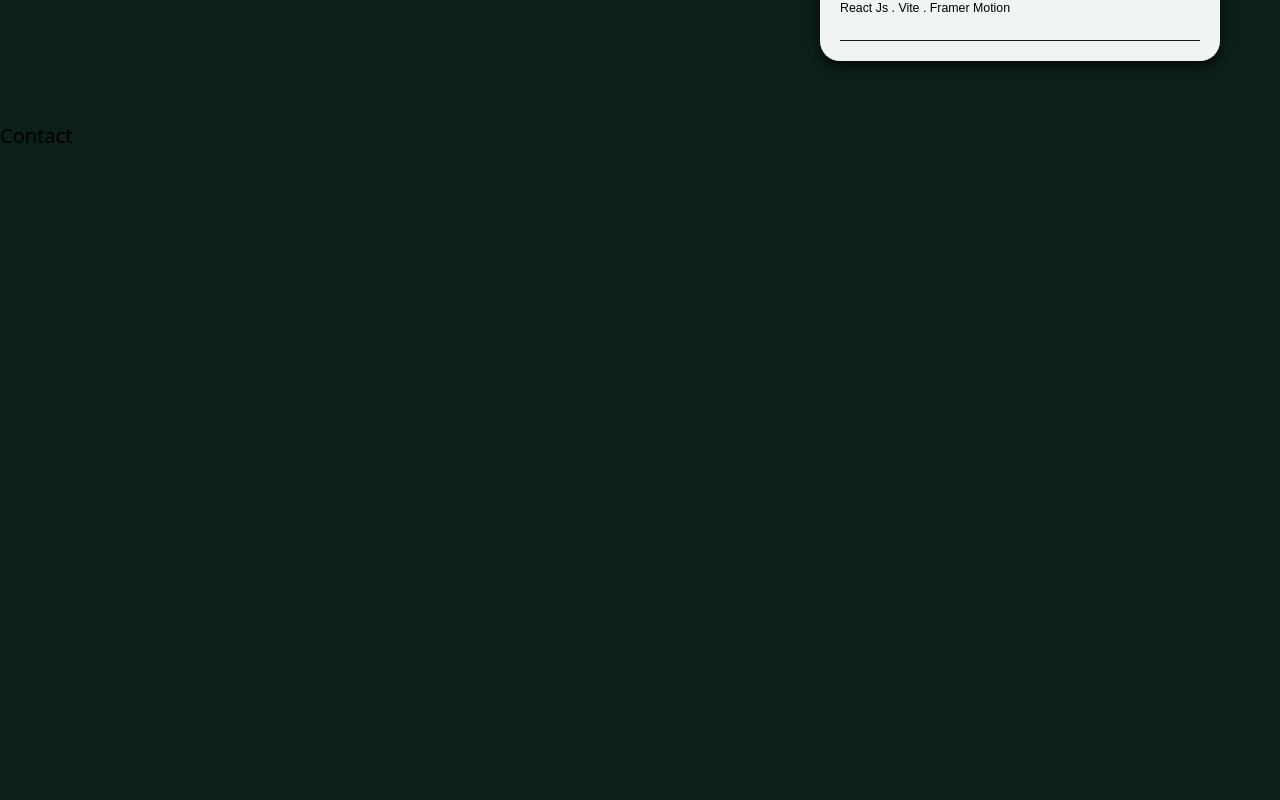
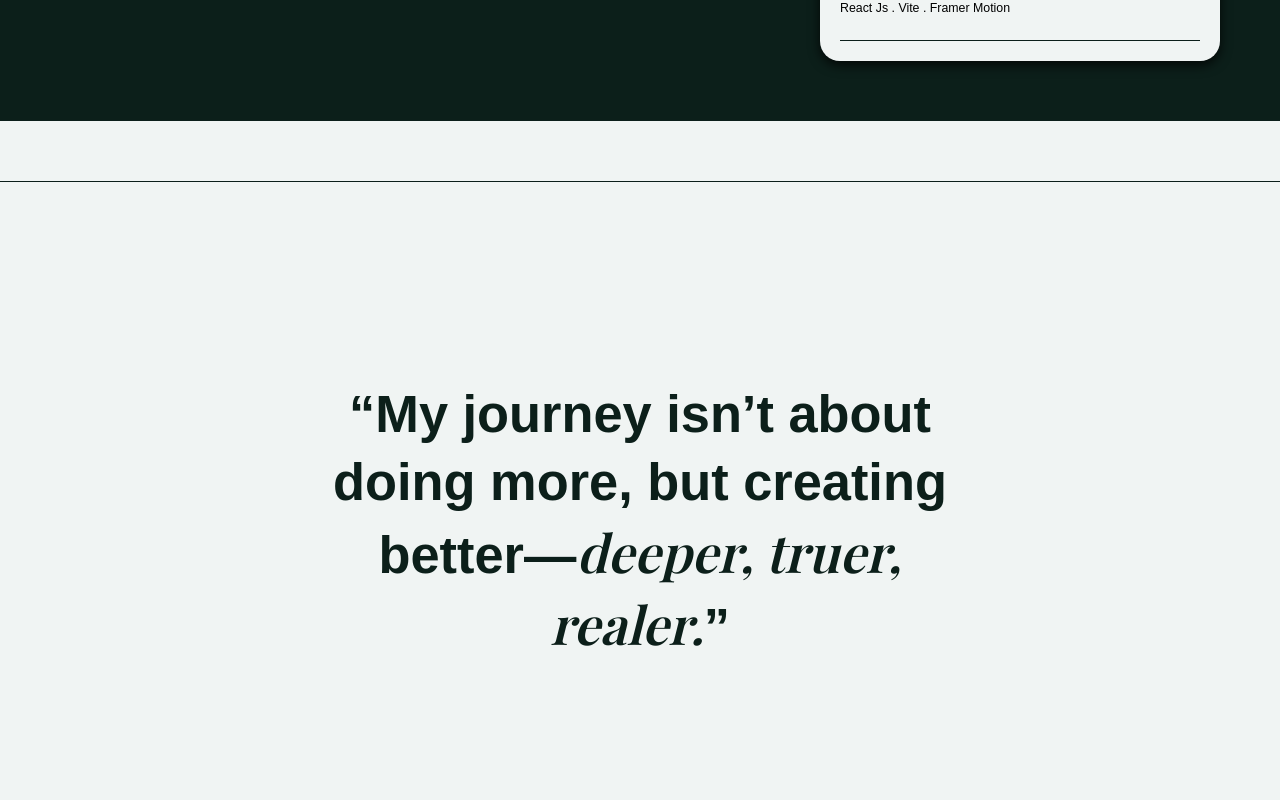
Before and after one commit to Bimal-sunil/Personal-Portfolio, a React (Vite) app: page / in a window 1280 px wide. Shown: the part 6840-7640 px from the top of the page. Built offline with nearby package versions, Linux system fonts and the light colour scheme; a web font is replaced by a local one.

Commit message:
quote page added

```diff
--- a/src/App.tsx
+++ b/src/App.tsx
@@ -4,6 +4,7 @@ import Career from "./pages/Career";
 import Projects from "./pages/Projects";
 import Contact from "./pages/Contact";
 import CustomCursor from "./animations/CustomCursor";
+import Quote from "./pages/Quote";
 
 function App() {
   return (
@@ -14,6 +15,7 @@ function App() {
         <About />
         <Career />
         <Projects />
+        <Quote />
         <Contact />
       </main>
     </>
--- a/src/pages/Contact.tsx
+++ b/src/pages/Contact.tsx
@@ -2,7 +2,7 @@ import React from 'react'
 
 function Contact() {
   return (
-    <section id="contact" className='h-screen relative z-7'>Contact</section>
+    <section id="contact" className='h-screen relative z-9'>Contact</section>
   )
 }
 
--- a/src/pages/Projects.tsx
+++ b/src/pages/Projects.tsx
@@ -12,7 +12,7 @@ function Projects() {
         subTitle="Selected Works"
         className="relative z-5"
       />
-      <section className="sticky top-0 h-screen relative z-6 bg-primary flex items-center justify-center px-[2rem] py-[2rem] lg:px-[5rem] py-[3rem]">
+      <section className="sticky top-0 h-screen relative z-6 bg-primary flex items-center justify-center px-[2rem] py-[2rem] lg:px-[5rem] lg:py-[3rem]">
         <h1 className="text-accent font-primary text-header-sm leading-[calc(1.2_*_var(--text-header-sm))] font-semibold text-center">
           Selected works in <span className="text-secondary">frontend</span> and{" "}
           <span className="text-secondary">UI development.</span>
--- /dev/null
+++ b/src/pages/Quote.tsx
@@ -0,0 +1,16 @@
+import React from "react";
+
+function Quote() {
+  return (
+    <section className="sticky top-0 h-[100dvh] z-8 bg-secondary py-[2rem] lg:py-[3rem] flex items-center justify-center">
+      <div className="w-full h-full border-y border-primary flex items-center justify-center p-[2rem] lg:px-[5rem]">
+        <h1 className="lg:w-[60%] font-primary font-semibold text-primary text-header-sm text-center leading-[calc(1.3_*_var(--text-header-sm))]">
+          “My journey isn’t about doing more, but creating better—
+          <span className="font-secondary italic">deeper, truer, realer.</span>”
+        </h1>
+      </div>
+    </section>
+  );
+}
+
+export default Quote;
```
